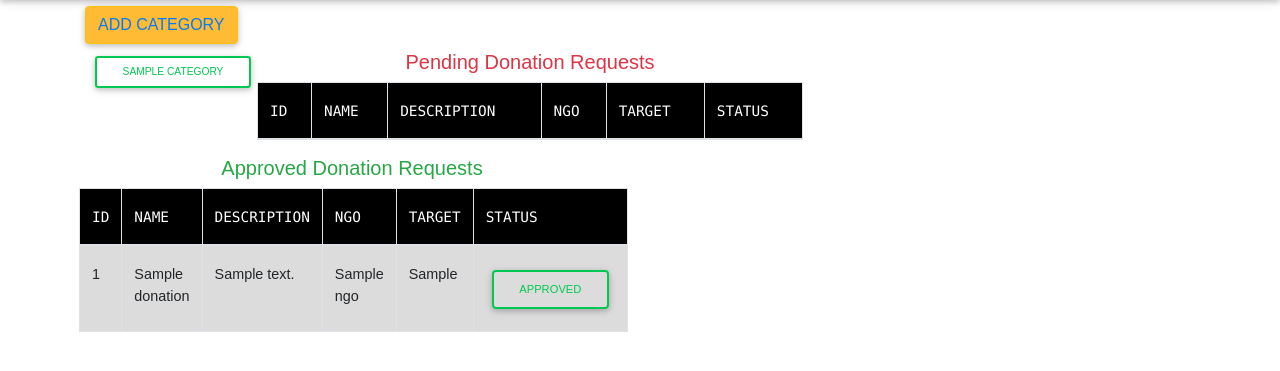
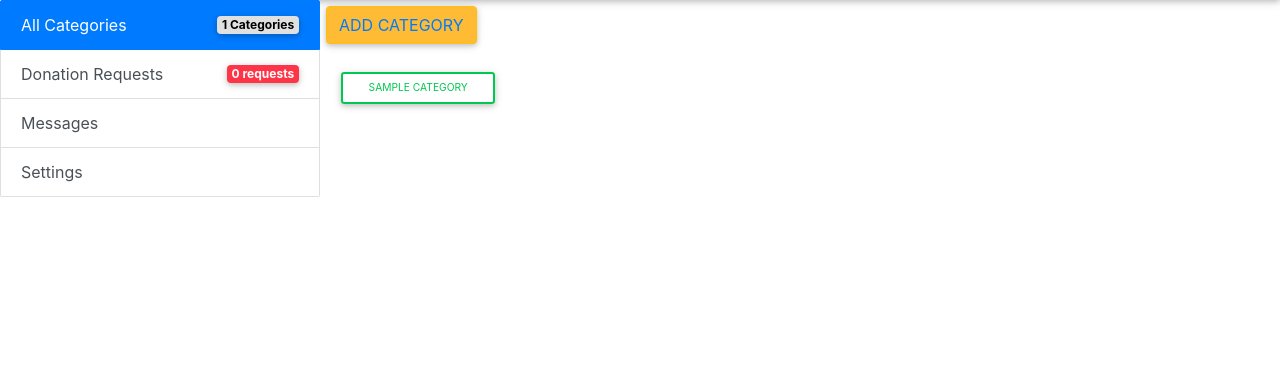
Before and after one commit to mc3o/online-charity, a Django app: page /admin-profile/ in a window 1280 px wide. Shown: the part 56-427 px from the top of the page. Run offline with Django 3.2, Linux system fonts and the light colour scheme; a user stored in the database is signed in; tables that the repository leaves empty hold one stand-in row (values such as "Sample post"); lists and menus that the app fills with data are empty; some libraries are stand-ins or nearby versions; some web fonts are replaced.

Commit message:
Admin's profile page

```diff
--- a/ngo/templates/admin_profile.html
+++ b/ngo/templates/admin_profile.html
@@ -49,7 +49,7 @@
         </nav>
 
     </header>
-    <main class="container-fluid" role="main" style="width: 90%; margin: 0 auto;">
+    <main class="container-fluid" role="main" >
         {% if messages %}
         {% for message in messages %}
             <div class="alert alert-{{message.tags}} mt-1">
@@ -59,22 +59,36 @@
         {% endif %}
         {% block content %}
         {% if user.is_authenticated and user.is_superuser %}
-        <div id="admin">
-
+        <div class="row" >
+            <div class="col-3 p-0 h-100 d-inline-block">
+              <div class="list-group" id="list-tab" role="tablist">
+                <a class="list-group-item list-group-item-action active d-flex justify-content-between align-items-center" id="list-home-list" data-toggle="list" href="#list-home" role="tab" aria-controls="home">All Categories
+                    &nbsp; &nbsp;&nbsp;<span class="badge badge-light">{{categories | length}} Categories</span>
+                </a>
+                <a class="list-group-item list-group-item-action d-flex justify-content-between align-items-center" id="list-profile-list" data-toggle="list" href="#list-profile" role="tab" aria-controls="profile">Donation Requests
+                    &nbsp; &nbsp;&nbsp;<span class="badge badge-danger">{{rej_donations | length}} requests</span>
+                </a>
+                <a class="list-group-item list-group-item-action" id="list-messages-list" data-toggle="list" href="#list-messages" role="tab" aria-controls="messages">Messages</a>
+                <a class="list-group-item list-group-item-action" id="list-settings-list" data-toggle="list" href="#list-settings" role="tab" aria-controls="settings">Settings</a>
+              </div>
+            </div>
+            <div class="col-9">
+              <div class="tab-content" id="nav-tabContent">
+                <div class="tab-pane fade show active" id="list-home" role="tabpanel" aria-labelledby="list-home-list">
+                    <div class="row">
                         <div class="btn btn-warning">
                             <a href="" data-toggle="modal" data-target="#exampleModalCenter">Add Category</a>
                         </div>
-            <div class="row">
+                        <div class="col-sm-12">
+
                             <p>
                                 {% for category in categories %}
-                        <figure class="row">
-                            <ul>
-                                <li class="btn btn-outline-success btn-sm">{{category.name}}</li>
-                            </ul>
-                        </figure>
+                                <div class="btn btn-outline-success btn-sm">
+                                    {{category.name}}
+                                </div>
+
                                 {% endfor %}
                             </p>
-
                             <!-- Modal -->
                             <div class="modal fade" id="exampleModalCenter" tabindex="-1" role="dialog" aria-labelledby="exampleModalCenterTitle" aria-hidden="true">
                                 <div class="modal-dialog modal-dialog-centered" role="document">
@@ -100,7 +114,14 @@
                                 </div>
                                 </div>
                             </div>
-                <div class="col-sm-6">
+                            <!-- modal -->
+                        </div>
+
+                    </div>
+                </div>
+                <div class="tab-pane fade" id="list-profile" role="tabpanel" aria-labelledby="list-profile-list">
+                    <div class="row">
+                        <div class="col-sm-12">
                             <h5 class="text-center text-danger">Pending Donation Requests</h5>
                             <table class="table table-bordered" style="background: rgb(221, 220, 220);">
                                 <thead class="black white-text text-monospace text-uppercase">
@@ -130,7 +151,9 @@
                                 </tbody>
                               </table>
                         </div>
-                <div class="col-sm-6">
+                    </div>
+                    <div class="row">
+                        <div class="col-sm-12">
                             <h5 class="text-center text-success">Approved Donation Requests</h5>
                             <table class="table table-bordered" style="background: rgb(221, 220, 220);">
                                 <thead class="black white-text text-monospace text-uppercase">
@@ -152,7 +175,6 @@
                                             <td>{{donation.ngo.name}}</td>
                                             <td>{{donation.target}}</td>
                                             <td>
-
                                                 <button class="btn btn-md btn-outline-success">Approved</button>
                                             </td>
                                         </tr>
@@ -160,13 +182,20 @@
                                 </tbody>
                               </table>
                         </div>
-
                     </div>
 
                     </div>
+                </div>
+                <div class="tab-pane fade" id="list-messages" role="tabpanel" aria-labelledby="list-messages-list">...</div>
+                <div class="tab-pane fade" id="list-settings" role="tabpanel" aria-labelledby="list-settings-list">...</div>
+              </div>
+            </div>
+        </div>
+
         {% endif %}
 
-        {% endblock %}    </main>
+        {% endblock %}
+   </main>
     {% block scripts %}
         <!-- JQuery -->
         <script type="text/javascript" src="https://cdnjs.cloudflare.com/ajax/libs/jquery/3.5.1/jquery.min.js"></script>
```
Also changed, not shown: charityapp/templates/users/donor_profile.html (+25 -3 lines), charityapp/templates/users/ngo_profile.html (+24 -0 lines), media/photos/smoke_6TVkaSt.jpg (added). Lines whose indentation alone changed are shown as unchanged.
